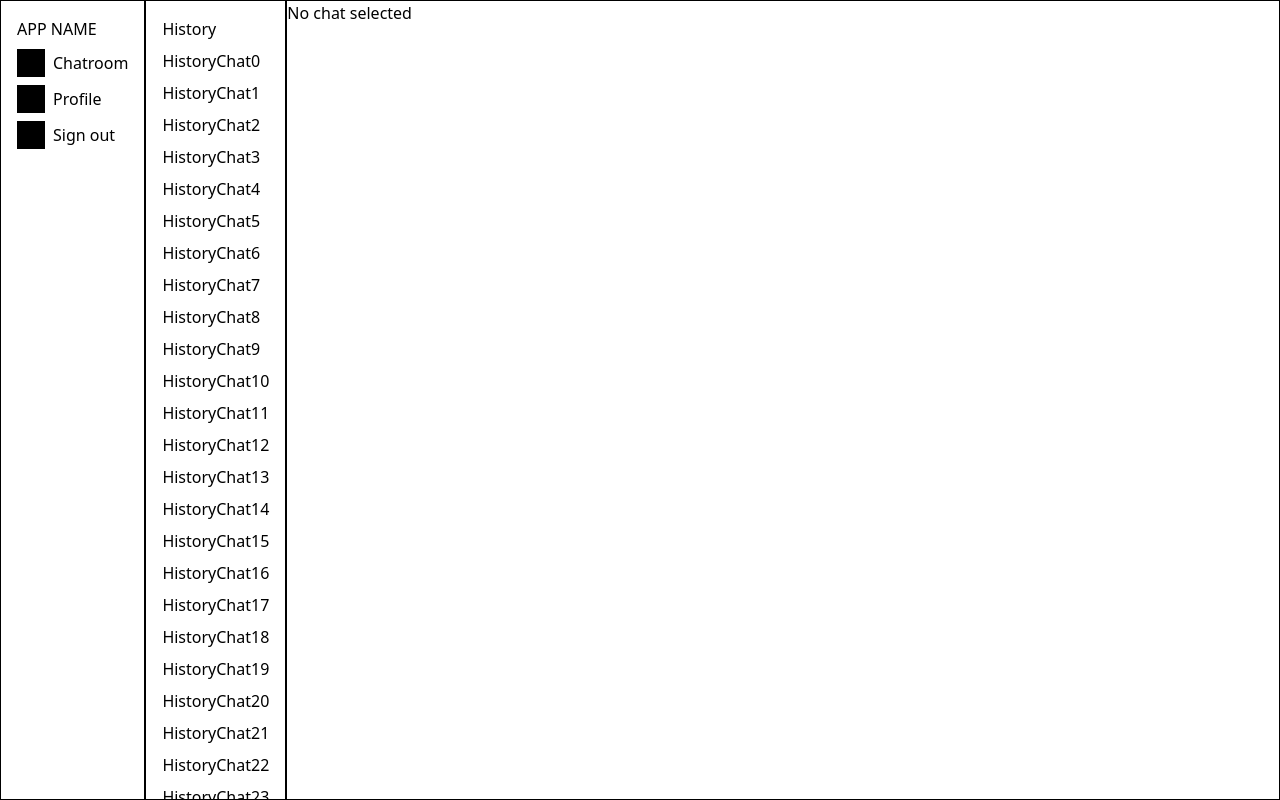
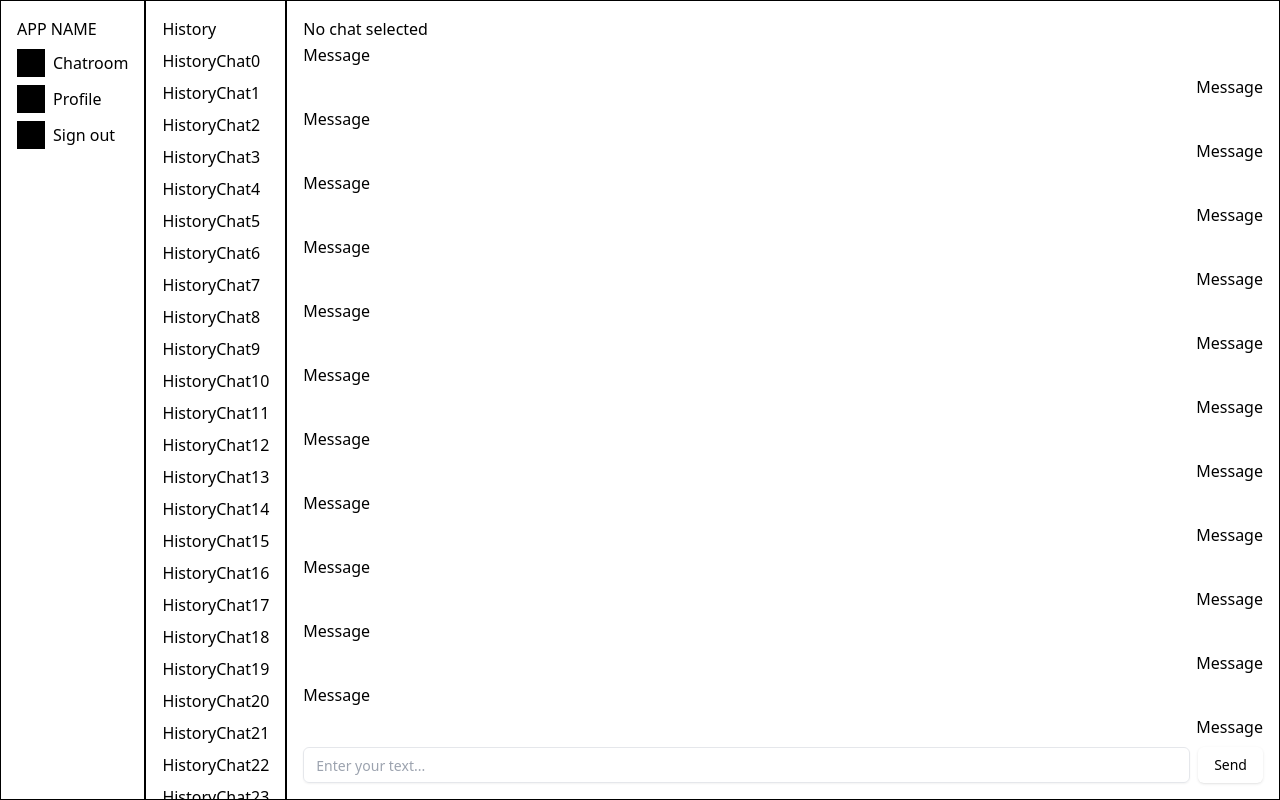
Before and after one commit to LeungYuLap19/SYP-Chatbot, a Next.js app: page /chatroom in a window 1280 px wide. Built offline with nearby package versions, Linux system fonts and the light colour scheme.

Commit message:
v0.4 basic chat layout done

```diff
--- a/components/root/chatroom/Chatroom.tsx
+++ b/components/root/chatroom/Chatroom.tsx
@@ -1,14 +1,35 @@
 'use client'
 import { useSearchParams } from 'next/navigation';
 import React from 'react'
+import Message from './Message';
+import { Input } from '@/components/ui/input';
+import { Button } from '@/components/ui/button';
 
 export default function Chatroom() {
   const searchParams = useSearchParams();
   const id = searchParams.get('id');
 
   return (
-    <div className='h-full flex-grow border border-black'>
-      {id ? `Chatroom for ${id}` : 'No chat selected'}
+    <div className='h-full flex-grow border border-black flex flex-col gap-2 p-4'>
+      <div>
+        {id ? `Chatroom for ${id}` : 'No chat selected'}
+      </div>
+      <div className='flex flex-col-reverse gap-2 w-full h-full overflow-auto'>
+        {
+          Array.from({ length: 80 }).map((_, index) => {
+            if (index % 2 === 0) {
+              return <Message key={index} type='user' />
+            }
+            else {
+              return <Message key={index} type='bot' />
+            }
+          })
+        }
+      </div>
+      <div className='flex gap-2'>
+        <Input type="text" placeholder="Enter your text..." />
+        <Button>Send</Button>
+      </div>
     </div>
   )
 }
--- /dev/null
+++ b/components/root/chatroom/Message.tsx
@@ -0,0 +1,12 @@
+import React from 'react'
+
+export default function Message(
+  // temp props
+  { type }: { type: 'user' | 'bot' }
+) {
+  return (
+    <div className={`w-full flex ${type === 'user' && 'justify-end'}`}>
+      <p>Message</p>
+    </div>
+  )
+}
--- a/components/root/history/HistoryChat.tsx
+++ b/components/root/history/HistoryChat.tsx
@@ -1,6 +1,5 @@
 'use client'
-import { formUrlQuery } from '@/lib/utils';
-import { useRouter, useSearchParams, usePathname } from 'next/navigation';
+import { useRouter } from 'next/navigation';
 import React from 'react';
 
 export default function HistoryChat(
@@ -14,7 +13,7 @@ export default function HistoryChat(
   };
 
   return (
-    <div onClick={handleOnClick}>
+    <div onClick={handleOnClick} className='cursor-pointer'>
       HistoryChat{index}
     </div>
   );
```
